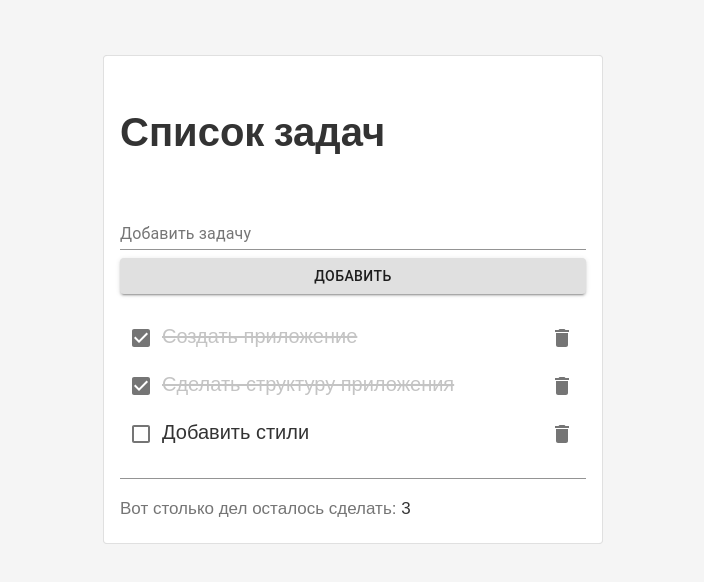
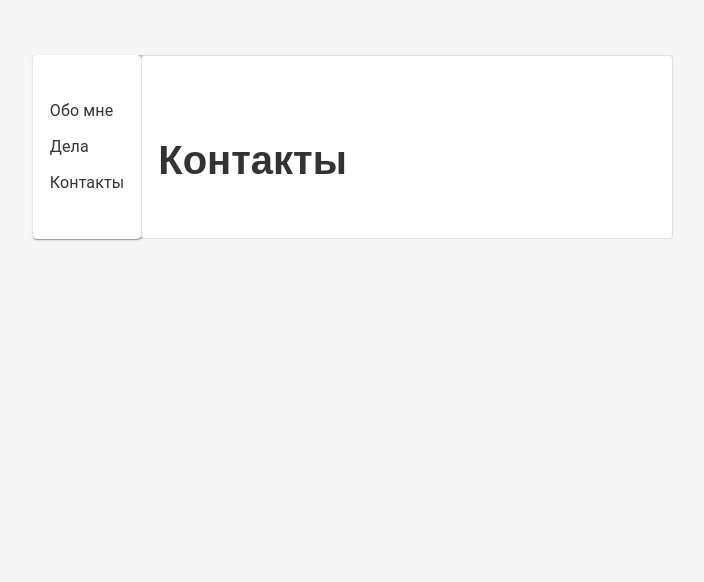
Before and after one commit to LenaMakeeva/RepoForToDo, a React (Create React App) app: page /Contacts in a window 1280 px wide. Shown: the top 582 px of the page, without its empty margins (287-991 px from the left). Built offline with nearby package versions, Linux system fonts and the light colour scheme.

Commit message:
React Router

```diff
--- a/package.json
+++ b/package.json
@@ -9,6 +9,7 @@
     "prop-types": "^15.7.2",
     "react": "^17.0.1",
     "react-dom": "^17.0.1",
+    "react-router-dom": "^5.2.0",
     "react-scripts": "4.0.2",
     "web-vitals": "^1.1.0"
   },
--- /dev/null
+++ b/src/components/About/About.js
@@ -0,0 +1,12 @@
+import React from 'react';
+import styles from './About.module.css';
+
+const About = () => {
+	return (
+		<div className={styles.wrap}>
+			<h1 className={styles.title}>Обо мне</h1>
+		</div>
+	);
+}
+
+export default About;
--- /dev/null
+++ b/src/components/About/About.module.css
@@ -0,0 +1,13 @@
+.wrap {
+	margin: auto;
+	margin-top: 55px;
+	width: 500px;
+	font-family: Arial, sans-serif;
+	font-size: 20px;
+	border-radius: 5px;
+}
+
+.title {
+	font-family: Impact, sans-serif;
+	color: #333;
+}
--- a/src/components/App/App.js
+++ b/src/components/App/App.js
@@ -1,103 +1,34 @@
 import React, { useState, useEffect } from 'react';
+import { BrowserRouter as Router, Route, Link} from 'react-router-dom';
 import PropTypes from 'prop-types';
-import InputItem from '../InputItem/InputItem';
-import ItemList from '../ItemList/ItemList';
-import Footer from '../Footer/Footer';
 import styles from './App.module.css';
 import Card from '@material-ui/core/Card';
 import CardContent from '@material-ui/core/CardContent';
+import Menu from '@material-ui/core/Menu';
+import MenuItem from '@material-ui/core/MenuItem';
+import Todo from '../Todo/Todo';
+import About from '../About/About';
+import Contacts from '../Contacts/Contacts';
+import MenuList from '@material-ui/core/MenuList';
 
-const todoItem = 'Redux';
-
-
-
-const App = () => {
-	const initialState = {
-		items : [
-			{
-				value: 'Создать приложение',
-				isDone: true,
-				id: 1
-			},
-			{
-				value: 'Сделать структуру приложения',
-				isDone: true,
-				id: 2
-			},
-			{
-				value: 'Добавить стили',
-				isDone: false,
-				id: 3
-			}
-		],
-		count : 3
-	};
-
-	const [items,setItems] = useState(initialState.items);
-	const [count,setCount] = useState(initialState.count);
-
-	useEffect(() => {
-		console.log('componentDidMount');
-	}, []);
-
-	useEffect (() => {
-		console.log('componentDidUpdate');
-	});
-
-	// constructor(props) {
-	// 	super(props);
-
-	// 	onClickDone=this.onClickDone.bind(this);
-	// }
-
-
-
-	const onClickDone = id => {
-		const newItemList = items.map(item => { //проверка изменившихся элементов
-			const newItem = { ...item }; //деструктуризация ItemList
-
-			if (item.id === id) { //проверка был нажат элемент или нет
-				newItem.isDone = !item.isDone; //изменение isDone на противоположный
-			}
-
-			return newItem;
-		});
-
-		setItems(newItemList);
-	};
-
-	const onClickDelete = id => {
-		const newItemList = items.filter(item => item.id !== id);
-
-		setItems(newItemList);
-		setCount((count) => count -1);
-	};
-
-	const onClickAdd = value => { //создаем новый state
-		const newItems = [ // создаем новый массив items
-			...items, //переложение всех существующих item с помощью деструктуризачии, чтобы получился новый
-			{
-				value,
-				isDone: false,
-				id: count + 1
-			}
-		];
-		setItems(newItems);
-		setCount((count) => count + 1);
-	};
-
-	return (
+const App = () =>
+	(<Router>
 		<div className={styles.wrap}>
-			<Card variant="outlined">
+			<Card className={styles.sidebar}>
+				<MenuList>
+					<Link to='/' className={styles.link}><MenuItem>Обо мне</MenuItem></Link>
+					<Link to='/Todo' className={styles.link}><MenuItem>Дела</MenuItem></Link>
+					<Link to='/Contacts' className={styles.link}><MenuItem>Контакты</MenuItem></Link>
+	      		</MenuList>
+	      	</Card>
+			<Card variant="outlined" className={styles.content}>
 	    		<CardContent>
-					<h1 className={styles.title}>Список задач</h1>
-					<InputItem onClickAdd={onClickAdd}/>
-					<ItemList items={items} onClickDone={onClickDone} onClickDelete={onClickDelete}/>
-					<Footer count = {count} />
+	    			<Route path='/' exact component={About} />
+	    			<Route path='/Todo' exact component={Todo} />
+	    			<Route path='/Contacts' exact component={Contacts} />
 				</CardContent>
 			</Card>
 		</div>
-	);
-}
+	</Router>);
 
 export default App;
--- a/src/components/App/App.module.css
+++ b/src/components/App/App.module.css
@@ -3,9 +3,10 @@
 }
 
 .wrap {
+	display: flex;
 	margin: auto;
 	margin-top: 55px;
-	width: 500px;
+	width: 640px;
 	font-family: Arial, sans-serif;
 	font-size: 20px;
 	background-color: #c4c4c4;
@@ -16,3 +17,24 @@
 	font-family: Impact, sans-serif;
 	color: #333;
 }
+
+.sidebar {
+	display: flex;
+	flex-direction: row;
+  	justify-content: center;
+  	align-items: center;
+	margin: 0;
+	border: 1px solid #fff;
+	border-radius: 3px;
+}
+
+.content {
+
+}
+
+.link {
+	font-family: Arial, sans-serif;
+	font-size: 20px;
+	color: #333;
+	text-decoration: none;
+}
--- /dev/null
+++ b/src/components/Contacts/Contacts.js
@@ -0,0 +1,12 @@
+import React from 'react';
+import styles from './Contacts.module.css';
+
+const Contacts = () => {
+	return (
+		<div className={styles.wrap}>
+			<h1 className={styles.title}>Контакты</h1>
+		</div>
+	);
+}
+
+export default Contacts;
--- /dev/null
+++ b/src/components/Contacts/Contacts.module.css
@@ -0,0 +1,13 @@
+.wrap {
+	margin: auto;
+	margin-top: 55px;
+	width: 500px;
+	font-family: Arial, sans-serif;
+	font-size: 20px;
+	border-radius: 5px;
+}
+
+.title {
+	font-family: Impact, sans-serif;
+	color: #333;
+}
--- /dev/null
+++ b/src/components/Todo/Todo.js
@@ -0,0 +1,98 @@
+import React, { useState, useEffect } from 'react';
+import InputItem from '../InputItem/InputItem';
+import ItemList from '../ItemList/ItemList';
+import Footer from '../Footer/Footer';
+import styles from './Todo.module.css';
+import Card from '@material-ui/core/Card';
+import CardContent from '@material-ui/core/CardContent';
+
+const Todo = () => {
+	const initialState = {
+		items : [
+			{
+				value: 'Создать приложение',
+				isDone: true,
+				id: 1
+			},
+			{
+				value: 'Сделать структуру приложения',
+				isDone: true,
+				id: 2
+			},
+			{
+				value: 'Добавить стили',
+				isDone: false,
+				id: 3
+			}
+		],
+		count : 3
+	};
+
+	const [items,setItems] = useState(initialState.items);
+	const [count,setCount] = useState(initialState.count);
+
+	useEffect(() => {
+		console.log('componentDidMount');
+	}, []);
+
+	useEffect (() => {
+		console.log('componentDidUpdate');
+	});
+
+	// constructor(props) {
+	// 	super(props);
+
+	// 	onClickDone=this.onClickDone.bind(this);
+	// }
+
+
+
+	const onClickDone = id => {
+		const newItemList = items.map(item => { //проверка изменившихся элементов
+			const newItem = { ...item }; //деструктуризация ItemList
+
+			if (item.id === id) { //проверка был нажат элемент или нет
+				newItem.isDone = !item.isDone; //изменение isDone на противоположный
+			}
+
+			return newItem;
+		});
+
+		setItems(newItemList);
+	};
+
+	const onClickDelete = id => {
+		const newItemList = items.filter(item => item.id !== id);
+
+		setItems(newItemList);
+		setCount((count) => count -1);
+	};
+
+	const onClickAdd = value => { //создаем новый state
+		const newItems = [ // создаем новый массив items
+			...items, //переложение всех существующих item с помощью деструктуризачии, чтобы получился новый
+			{
+				value,
+				isDone: false,
+				id: count + 1
+			}
+		];
+		setItems(newItems);
+		setCount((count) => count + 1);
+	};
+
+	return (
+		<div className={styles.wrap}>
+			<Card variant="outlined" className={styles.content}>
+	    		<CardContent>
+					<h1 className={styles.title}>Список задач</h1>
+					<InputItem onClickAdd={onClickAdd}/>
+					<ItemList items={items} onClickDone={onClickDone} onClickDelete={onClickDelete}/>
+					<Footer count = {count} />
+				</CardContent>
+			</Card>
+		</div>
+	);
+}
+
+export default Todo;
--- /dev/null
+++ b/src/components/Todo/Todo.module.css
@@ -0,0 +1,12 @@
+.wrap {
+	margin: auto;
+	margin-top: 55px;
+	width: 500px;
+	font-family: Arial, sans-serif;
+	font-size: 20px;
+}
+
+.title {
+	font-family: Impact, sans-serif;
+	color: #333;
+}
```
Also changed, not shown: 1 other file (tests, documents, lock files or other folders).
